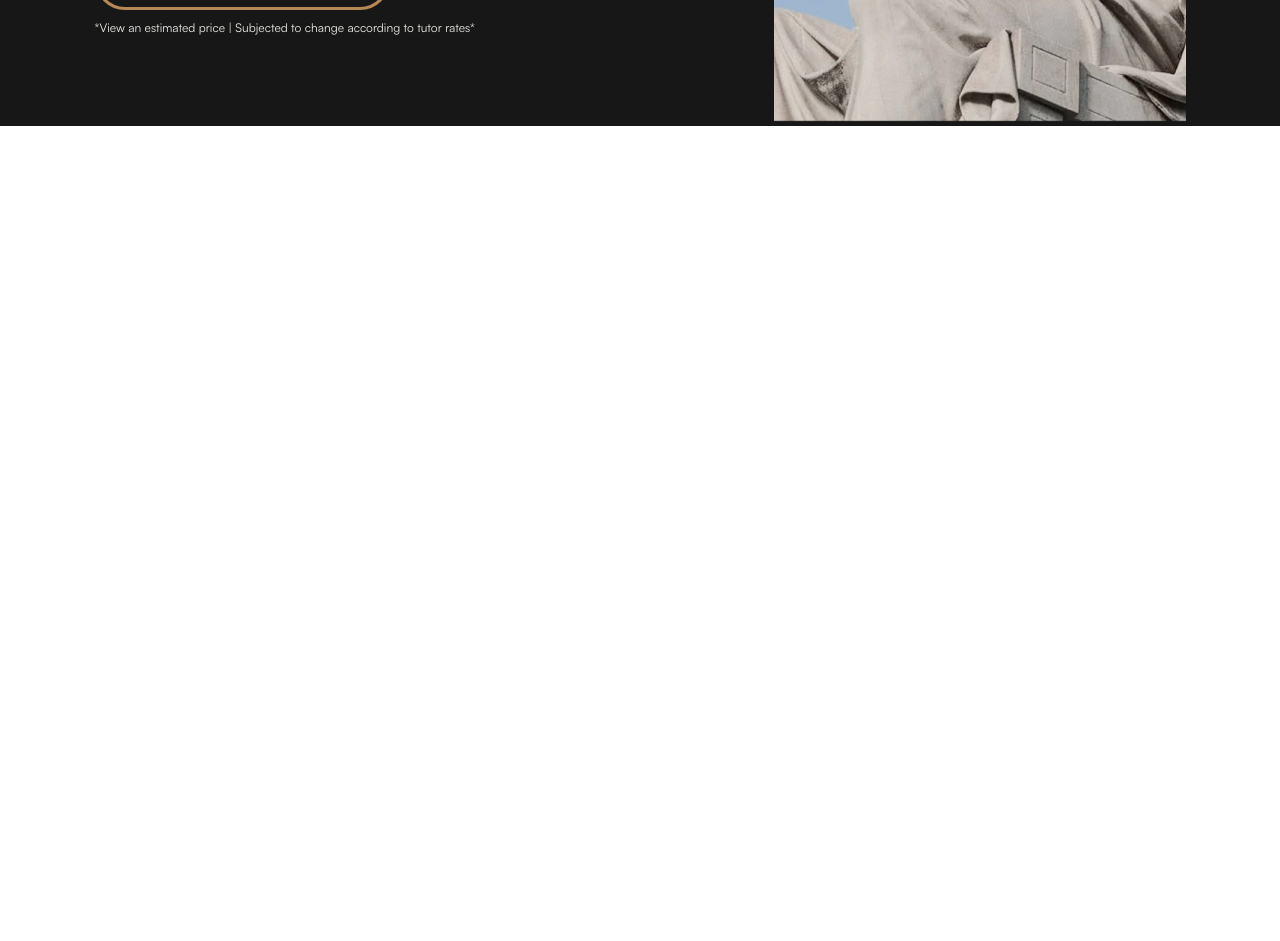
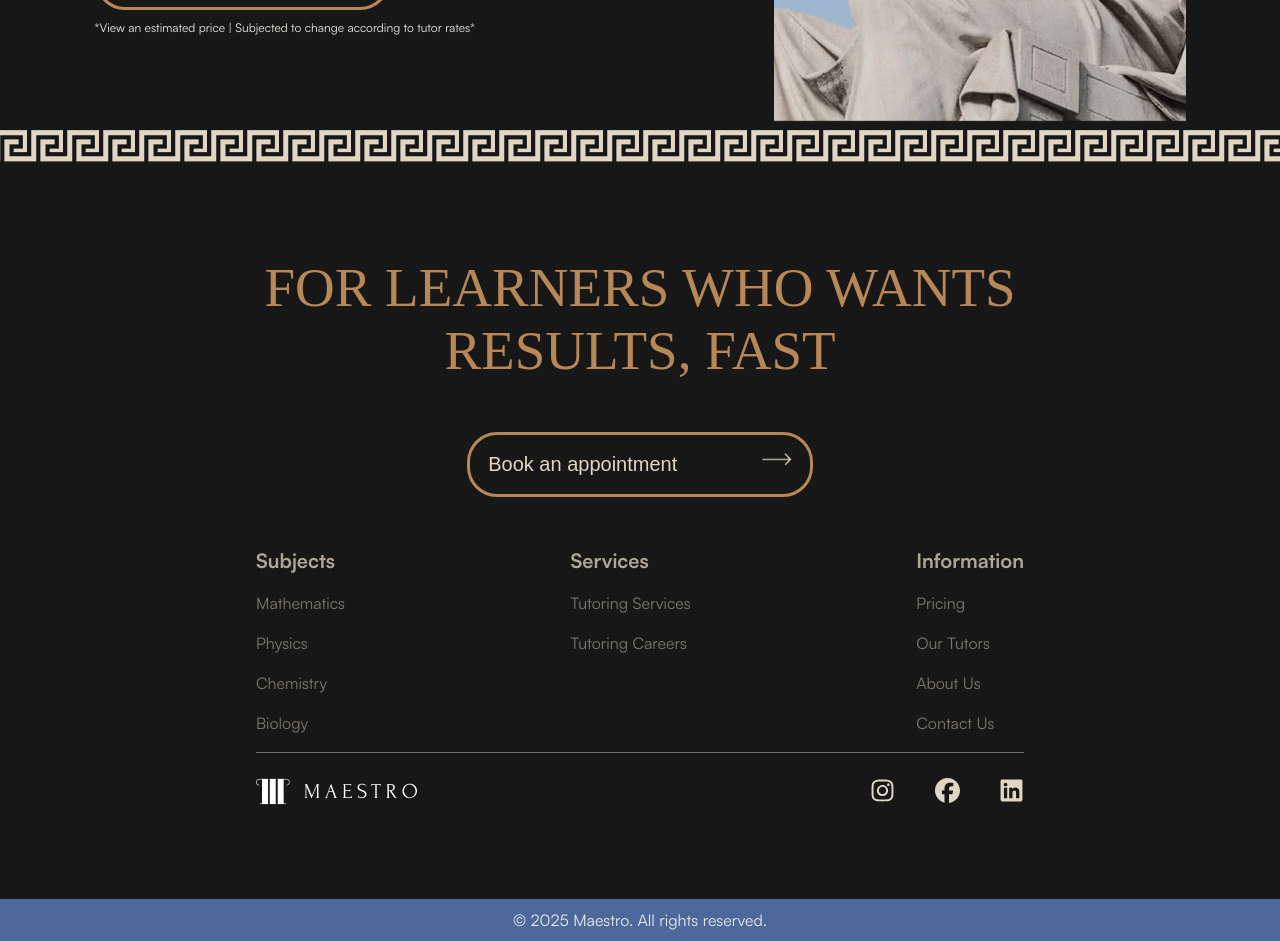
Before and after one commit to samihwadi/maestro-mern, a React (Vite) app in the folder client/maestro-mern/: page / in a window 1280 px wide. Shown: the part 2720-3661 px from the top of the page. Before the commit the page ends 2846 px from the top, so only its background shows below. Built offline with nearby package versions, Linux system fonts and the light colour scheme; a web font is replaced by a local one.

Commit message:
Created footer component

```diff
--- a/client/maestro-mern/src/App.tsx
+++ b/client/maestro-mern/src/App.tsx
@@ -1,4 +1,5 @@
 import './App.scss'
+import Footer from './components/footer/Footer'
 import Landing from './components/landing-page/Landing'
 import Navbar from './components/navigation/Navbar'
 import { BrowserRouter as Router, Route, Routes } from 'react-router-dom'
@@ -14,6 +15,7 @@ const App = () => {
           <Routes>
             <Route path='/' element={<Landing />}></Route>
           </Routes>
+          <Footer />
         </Router>
     </div>
   )
--- /dev/null
+++ b/client/maestro-mern/src/components/footer/Footer.scss
@@ -0,0 +1,107 @@
+@use '../../styles/' as s;
+
+footer {
+    width: 100%;
+    display: flex;
+    flex-direction: column;
+    text-align: center;
+    align-items: center;
+    background-color: s.$bgColorDark;
+    .runner-design{
+        background-image: url('/runner-design-2.png');
+        background-size: cover;
+        background-position: center;
+        background-repeat: no-repeat;
+        width: 100%;
+        height: 40px;
+    }
+    .footer-content-wrapper {
+        display: flex;
+        flex-direction: column;
+        align-items: center;
+        padding: 90px 0;
+        width: 60%;
+        h1 {
+            @include s.headerText;
+            font-size: 55px;
+            font-weight: 200;
+        }
+        button {
+            @include s.styleButton(s.$bgHoverLight, s.$bgColorLight);
+            color: s.$bgCream;
+            width: 45%;
+            display: flex;
+            margin: 50px 0;
+            align-self: center;
+            justify-content: space-between;
+            padding: 18px;
+            font-size: 20px;
+            img {
+                width: 30px;
+                height: auto;
+                object-fit: contain;
+                display: block;
+            }
+        }
+        .links-container {
+            display: flex;
+            justify-content: space-between;
+            width: 100%;
+            text-align: left;
+            li {
+                margin-bottom: 18px;
+                list-style: none;
+                strong {
+                    @include s.paragraphText;
+                    font-weight: 600;
+                    font-size: 20px;
+                    color: s.$bgCream;
+                    opacity: 0.75;
+                }
+                a {
+                    text-decoration: none;
+                    @include s.paragraphText;
+                    color: s.$bgCream;
+                    opacity: 0.5;
+                    &:hover {
+                        color: s.$bgHoverLight;
+                        transition: 0.1s ease;
+                    }
+                }
+            }
+        }
+        .logo-content-wrapper {
+            display: flex;
+            border-top: solid 0.5px#6F6F6F;
+            justify-content: space-between;
+            padding-top: 25px;
+            width: 100%;
+            .socials-container {
+                width: 20%;
+                display: flex;
+                justify-content: space-between;
+                a {
+                    text-decoration: none;
+                    color: s.$bgCream;
+                    svg {
+                        width: 25px;
+                        height: 25px;
+                        &:hover {
+                            color: s.$bgHoverLight;
+                            transition: 0.1s ease;
+                        }
+                    }
+                }
+            }
+        }
+    }
+    .license {
+        background-color: s.$bgBlue;
+        width: 100%;
+        padding: 10px;
+        p {
+            @include s.paragraphText;
+            color: s.$bgColorLight;
+        }
+    }
+}
--- /dev/null
+++ b/client/maestro-mern/src/components/footer/Footer.tsx
@@ -0,0 +1,54 @@
+import { Link, useNavigate } from "react-router-dom"
+import { FaInstagram, FaLinkedin } from "react-icons/fa";
+import { FaFacebook } from "react-icons/fa6";
+import './Footer.scss'
+
+const Footer = () => {
+    const navigate = useNavigate();
+    const handleSubmit = () => {
+        navigate('/book-lesson');
+    }
+  return (
+    <footer>
+        <div className="runner-design"></div>
+        <div className="footer-content-wrapper">
+            <h1>FOR LEARNERS WHO WANTS RESULTS, FAST</h1>
+            <button onClick={handleSubmit}>Book an appointment <img src="/arrow-right-light.png" alt="Right Arrow Icon" /></button>
+            <div className="links-container">
+                <ul>
+                    <li><strong>Subjects</strong></li>
+                    <li><Link to='/mathematics'>Mathematics</Link></li>
+                    <li><Link to='/physics'>Physics</Link></li>
+                    <li><Link to='/chemistry'>Chemistry</Link></li>
+                    <li><Link to='/biology'>Biology</Link></li>
+                </ul>
+                <ul>
+                    <li><strong>Services</strong></li>
+                    <li><Link to='/services'>Tutoring Services</Link></li>
+                    <li><Link to='/careers'>Tutoring Careers</Link></li>
+                </ul>
+                <ul>
+                    <li><strong>Information</strong></li>
+                    <li><Link to='/pricing'>Pricing</Link></li>
+                    <li><Link to='/tutors'>Our Tutors</Link></li>
+                    <li><Link to='/about-us'>About Us</Link></li>
+                    <li><Link to='/contact-us'>Contact Us</Link></li>
+                </ul>
+            </div>
+            <div className="logo-content-wrapper">
+                <Link to='/'><img src="/Maestro-logo-white.png" alt="Maestro Logo" /></Link>
+                <div className="socials-container">
+                    <a href='https://www.instagram.com/official_thisismaestro/' target='blank'><FaInstagram /></a>
+                    <a href='https://www.facebook.com/profile.php?id=61567133600300' target='blank'><FaFacebook /></a>
+                    <a href='https://www.linkedin.com/company/this-is-maestro/about/'><FaLinkedin target='blank'/></a>
+                </div>
+            </div>
+        </div>
+        <div className="license">
+            <p>© {new Date().getFullYear()} Maestro. All rights reserved.</p>
+        </div>
+    </footer>
+  )
+}
+
+export default Footer
--- a/client/maestro-mern/src/components/walkthrough/Walkthrough.scss
+++ b/client/maestro-mern/src/components/walkthrough/Walkthrough.scss
@@ -14,6 +14,7 @@
         display: flex;
         flex-direction: column;
         justify-content: center;
+        text-align: center;
         padding: 5em;
         h2 {
             @include s.headerText;
```
